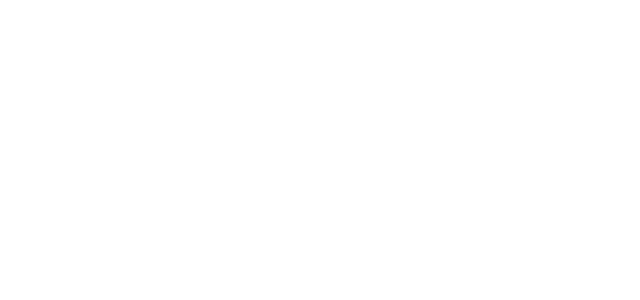
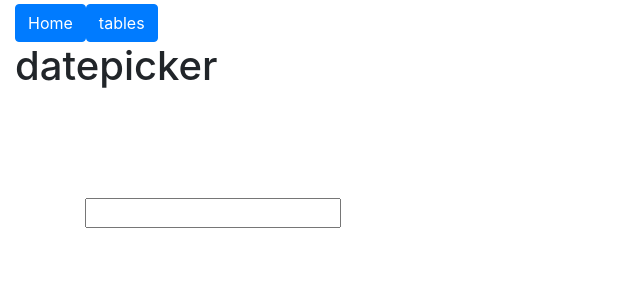
Before and after one commit to skartozia/MyfirstApp, a Nuxt app: page /datepicker in a window 1280 px wide. Before the commit this address had no page. Shown: the top 300 px of the page, without its empty margins (0-640 px from the left). Built offline with nearby package versions, Linux system fonts and the light colour scheme.

Commit message:
fix bugs

```diff
--- a/pages/addNew.vue
+++ b/pages/Tables.vue
@@ -1,13 +1,11 @@
 <template>
-  <div class="container-fluid">
-    <h1>Add new</h1>
+  <div class="container-fluid pt-1">
     <nuxt-link to="/">
-      <h2>Home</h2>
+      <button class="btn btn-primary">Home</button>
     </nuxt-link>
-    <nuxt-link to="/euf">
-      <h2>js learn</h2>
+    <nuxt-link to="/datepicker">
+      <button class="btn btn-primary">datepicker</button>
     </nuxt-link>
-
     <table class="table table-striped table-bordered my-3">
       <thead style="background-color: #f0f0f0">
         <tr>
--- a/pages/euf.vue
+++ b/pages/datepicker.vue
@@ -1,6 +1,13 @@
 <template>
-  <div>
-    <h1 m-auto>learn js</h1>
+  <div class="container-fluid pt-1">
+    <nuxt-link to="/">
+      <button class="btn btn-primary">Home</button>
+    </nuxt-link>
+    <nuxt-link to="/Tables">
+      <button class="btn btn-primary">tables</button>
+    </nuxt-link>
+
+    <h1>datepicker</h1>
     <main class="container">
     <div class="row" style="padding-top: 100px">
         <div class="col">
--- a/pages/index.vue
+++ b/pages/index.vue
@@ -1,8 +1,13 @@
 <template>
   <div class="container-fluid pt-1">
-    <button class="btn btn-primary">button</button>
-    <nuxt-link to="/addNew">
-      <button class="btn btn-primary">add new</button>
+    <nuxt-link to="/">
+      <button class="btn btn-primary">Home</button>
+    </nuxt-link>
+    <nuxt-link to="/Tables">
+      <button class="btn btn-primary">tables</button>
+    </nuxt-link>
+    <nuxt-link to="/datepicker">
+      <button class="btn btn-primary">datepicker</button>
     </nuxt-link>
 
     <!-- <table id="dtBasicExample" class="table table-striped table-bordered table-sm" cellspacing="0" width="100%">
```
Also changed, not shown: kitxvebi.txt.
